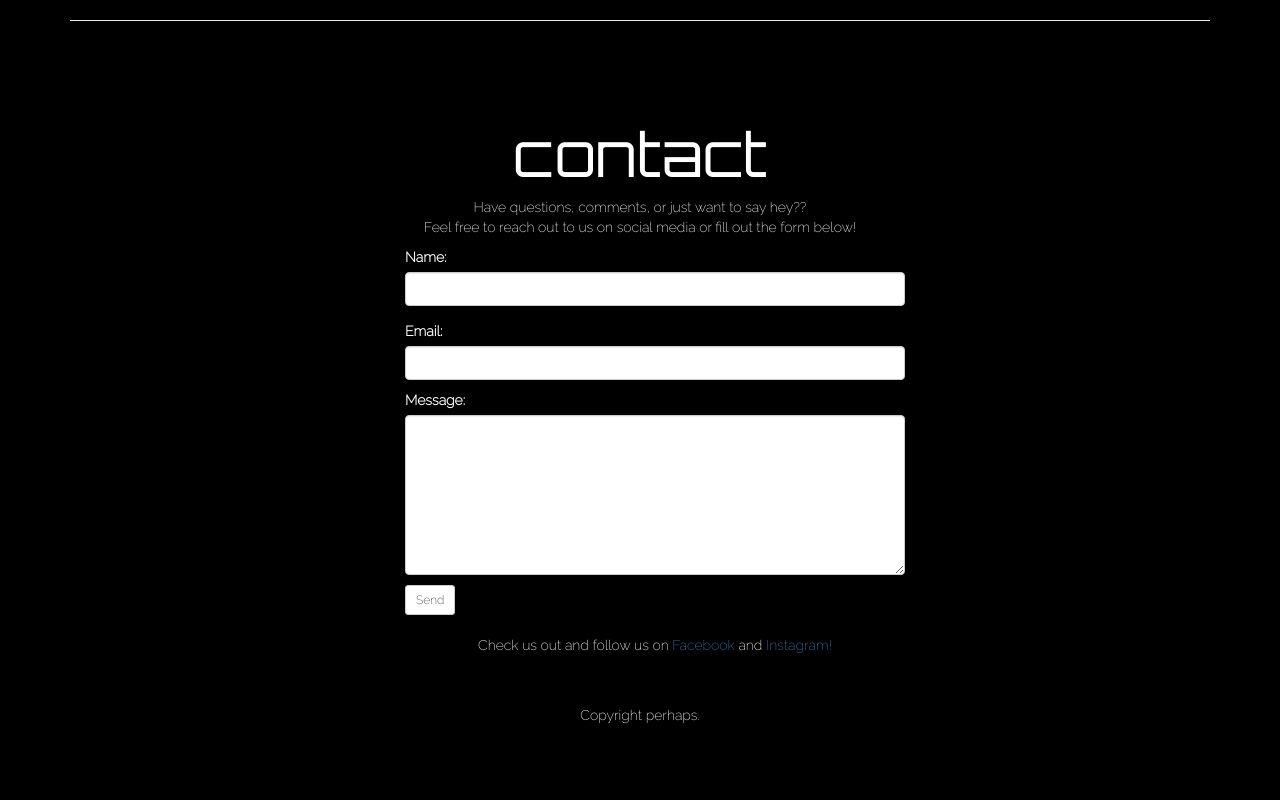
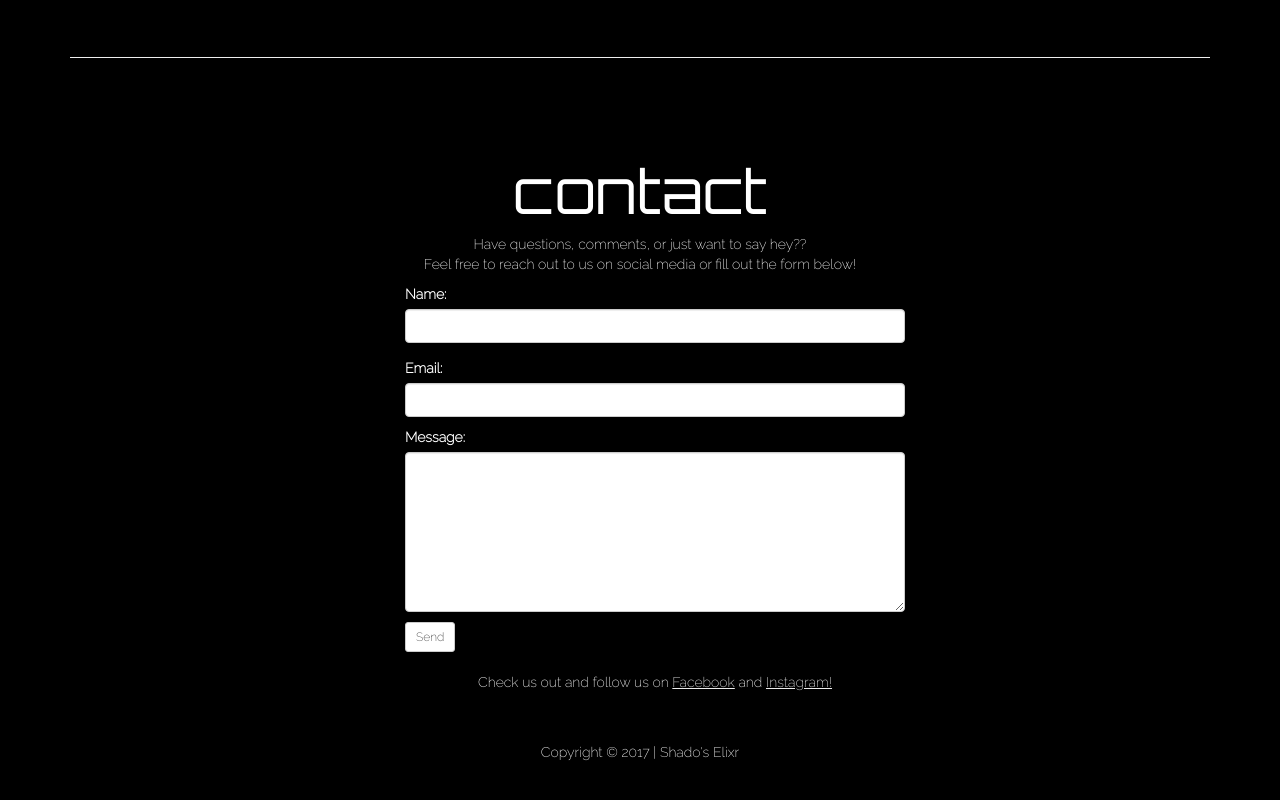
Before and after one commit to N8West/shado, a plain HTML site: page index.html in a window 1280 px wide. Shown: the part 2720-3520 px from the top of the page. Drawn offline with nearby package versions, Linux system fonts and the light colour scheme.

Commit message:
Updated Hero Imgs
-Lowered Hero Res and added anti-aliasing and interlacing to images

-user-scalable: no

-OG meta tags for FB/IG scrapers

-Copyright

```diff
--- a/css/custom.css
+++ b/css/custom.css
@@ -21,6 +21,11 @@ h1{
 
 h2 {
 	font-size: 2rem;
+}
+
+.copyA {
+	color: #ededed;
+	text-decoration: underline;
 }
 .center-block {
   display: block;
--- a/index.html
+++ b/index.html
@@ -3,9 +3,15 @@
   <head>
     <meta charset="utf-8">
     <meta http-equiv="X-UA-Compatible" content="IE=edge">
-    <meta name="viewport" content="width=device-width, initial-scale=1">
+    <meta name="viewport" content="width=device-width, initial-scale=1, user-scalable=no">
     <meta name="description" content="Shado's Elixr is a small batch E-Juice maker based out of Bowling Green, KY.">
-    <!-- The above 3 meta tags *must* come first in the head; any other head content must come *after* these tags -->
+
+    <meta property="og:title" content="Shado's Elixr E-Juice">
+    <meta property="og:description" content="Shado's Elixr is a small batch E-Juice maker based out of Bowling Green, KY.">
+    <meta property="og:image" content="http://shadoselixr.com/img/FbBanner.png">
+    <meta property="og:url" content="http://shadoselixr.com/index.html">
+    <meta name="twitter:card" content="summary_large_image">
+
     <title>Shado's Elixr E-Juice</title>
 
     <!-- Bootstrap -->
@@ -176,12 +182,16 @@
   </div> <!-- /.container #contactForm -->
 
 <div class="container" id="social">
-  Check us out and follow us on <a href="https://www.facebook.com/shadoselixr">Facebook</a> and <a href="http://www.instagram.com/shadoselixr_ejuice">Instagram!</a>
+  Check us out and follow us on <a class="copyA" href="https://www.facebook.com/shadoselixr">Facebook</a> and <a class="copyA" href="http://www.instagram.com/shadoselixr_ejuice">Instagram!</a>
 </div> <!-- /.container #social -->
 
   </div> <!-- /.container #contact -->
 
-<footer>Copyright perhaps.</footer>
+  <footer>
+    <div class="container">
+    <p>Copyright © 2017 | Shado's Elixr</p>
+</div>
+</footer>
 
 
 
```
Also changed, not shown: img/FbBanner.png (added), img/webMenu.png, 2 other files.
